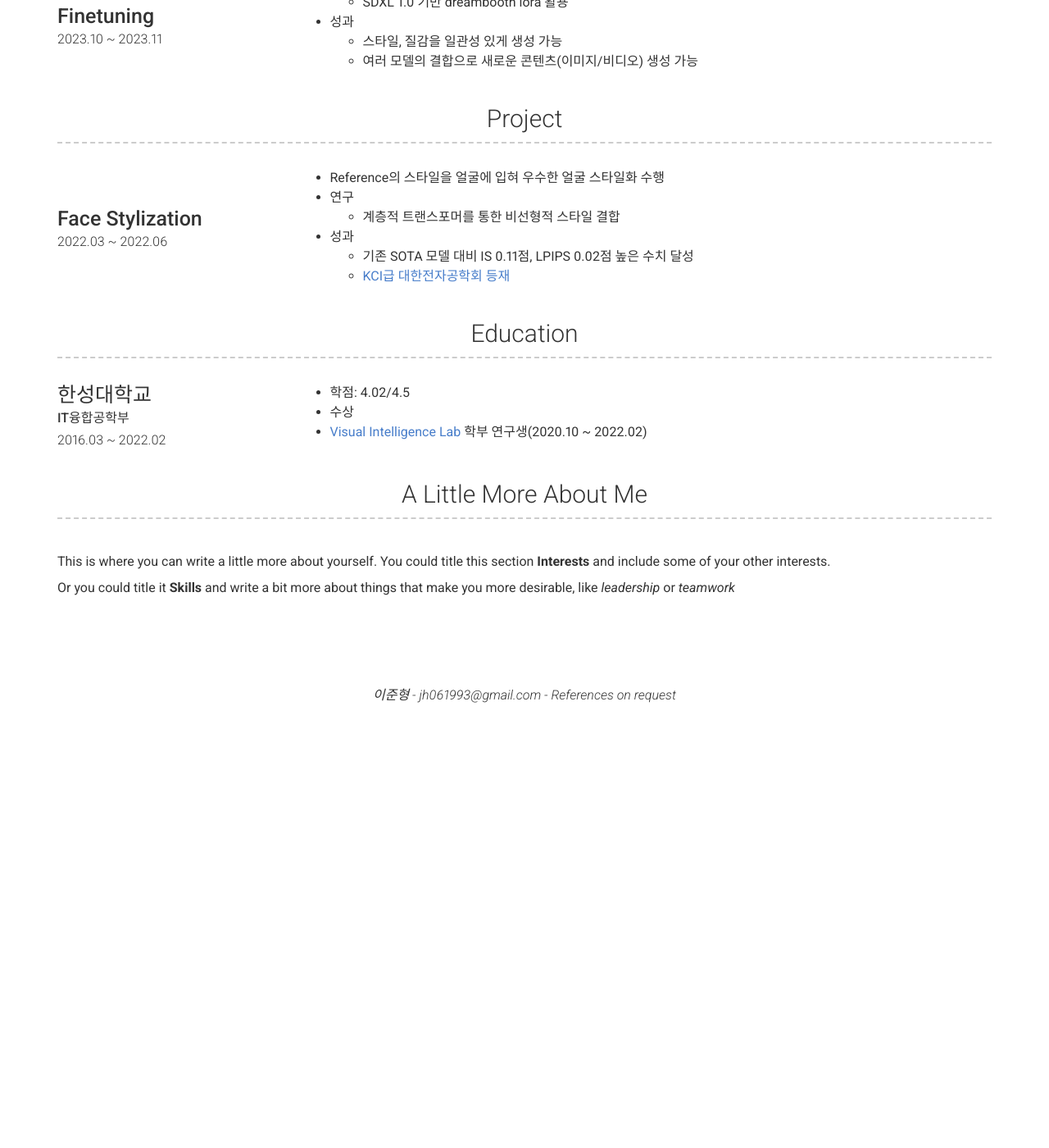
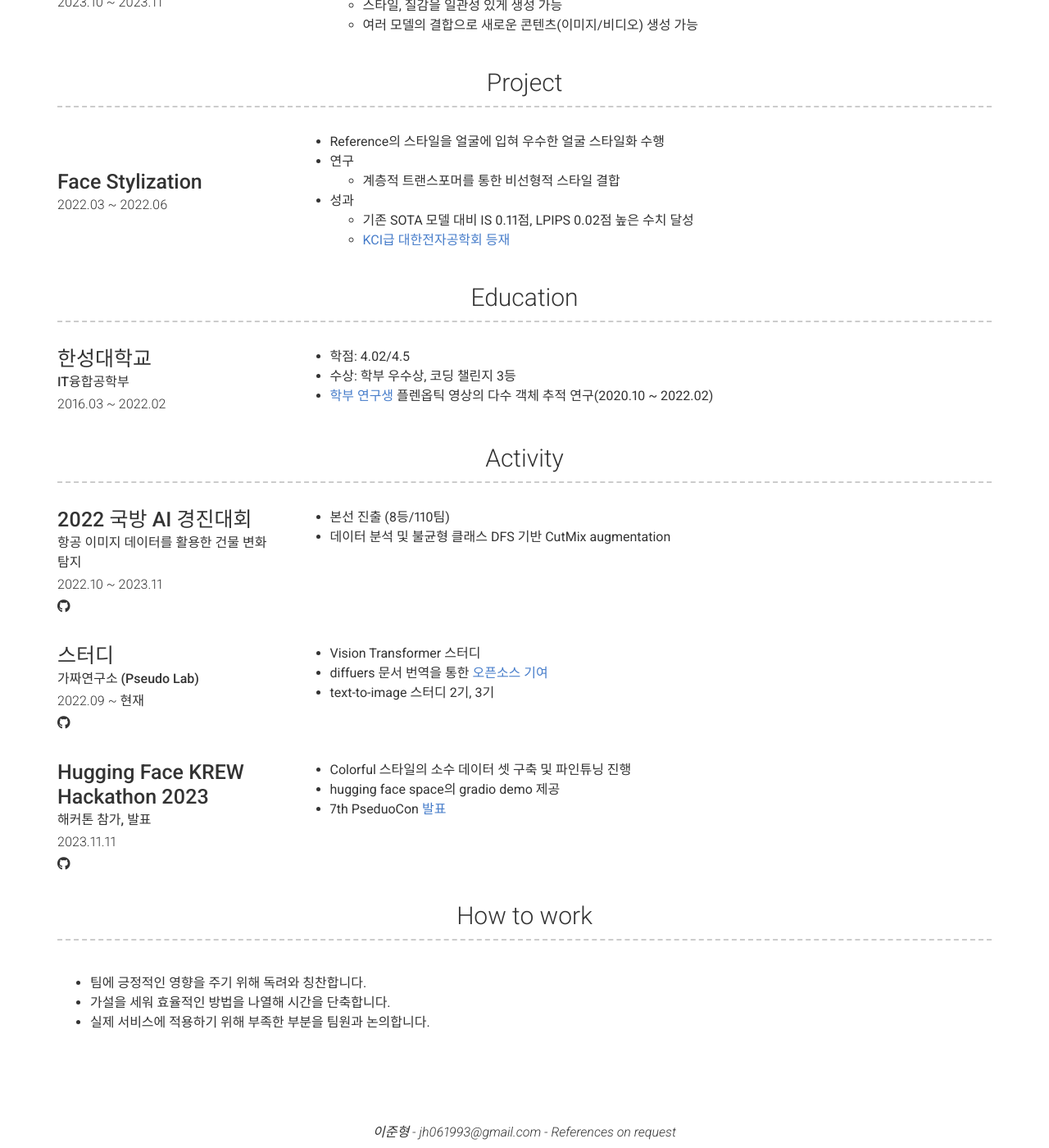
Before and after one commit to jjuun0/jjuun_resume, a Jekyll site: the page built from index.md, in a window 1280 px wide and 1400 px high, scrolled down 1066 px. Shown: the whole window at 82% size. Built offline with Jekyll 4.4.1, drawn with Linux system fonts in a browser that asks for light colours; nearby versions of some CDN libraries; before the commit the page ends 1934 px from its top, so only the background shows below that; some of the changed text lies outside the part shown.

Commit message:
add activity

```diff
--- a/_config.yml
+++ b/_config.yml
@@ -10,9 +10,9 @@ name: 이준형
 title: AI Research Engineer
 email: jh061993@gmail.com
 # email_title: Email (Email title override)
-phone: Your phone number (optional)
+#phone: Your phone number (optional)
 # phone_title: Phone (Phone title override)
-website: Your website (eg. https://google.com)(optional)
+#website: Your website (eg. https://google.com)(optional)
 # website_title: Web (Website title override)
 
 # Dark Mode (true/false/never)
@@ -52,9 +52,8 @@ additional_links:
 # about_title: About Me (Use this to override about section title)
 about_profile_image: images/profile.png
 about_content: | # this will include new lines to allow paragraphs
-  - 미디어 아트 전시 회사에서 AI Research Engineer로, <mark>이미지 생성 AI 연구</mark>를 통해 새롭고 다양한 컨텐츠를 창작하는 업무를 하고 있습니다.
-  - 실제 <mark>비즈니스 모델에 적용</mark>하기 위한 <mark>모델 고도화</mark>를 수행하는데 노력합니다.
-  - 이외에 <mark>최신 트랜드 파악</mark>하고 <mark>커뮤니케이션 능력</mark>을 향상시키기 위해 논문 스터디, 해커톤 등에 참여하여 <mark>생성 AI의 가치를 전달하며 성장</mark>하고자 합니다.
+  미디어 아트 전시 회사에서 AI Research Engineer로, **이미지 생성 AI 연구**를 통해 새롭고 다양한 컨텐츠를 창작하는 업무를 하고 있습니다. 더 나아가 **서비스**에 적용하기 위해 **모델 고도화**를 수행합니다.
+  이외에 **최신 트랜드 파악**하고 **커뮤니케이션 능력을 향상**시키기 위해 논문 스터디, 해커톤 등에 참여하여 **생성 AI의 가치를 전달하며 성장**하고자 합니다.
 
 
 
@@ -65,7 +64,7 @@ content:
       - layout: left
         border: weak  # Value of `weak` will display a weak border below this item. # Any
                       # other value (or no value) means no border will be displayed
-        title: Easywith | AI.Art team
+        title: AI.Art Team @ Easywith
         sub_title: 2023.03 ~ 현재
 
       - layout: top-left
@@ -97,7 +96,7 @@ content:
     content:
       - layout: top-left
         title: Face Stylization
-        caption: 학부 연구생
+        caption: 학부 프로젝트
         caption: 2022.03 ~ 2022.06
         description: | # this will include new lines to allow paragraphs
           - Reference의 스타일을 얼굴에 입혀 우수한 얼굴 스타일화 수행
@@ -106,6 +105,7 @@ content:
           - 성과
             - 기존 SOTA 모델 대비 IS 0.11점, LPIPS 0.02점 높은 수치 달성
             - [KCI급 대한전자공학회 등재](https://www.kci.go.kr/kciportal/ci/sereArticleSearch/ciSereArtiView.kci?sereArticleSearchBean.artiId=ART002960159)
+
 
   - title: Education
     layout: list
@@ -116,14 +116,56 @@ content:
         caption: 2016.03 ~ 2022.02
         description: | # this will include new lines to allow paragraphs
           - 학점: 4.02/4.5
-          - 수상
-          - [Visual Intelligence Lab](https://sites.google.com/view/hs-vilab) 학부 연구생(2020.10 ~ 2022.02)
-  - title: A Little More About Me
+          - 수상: 학부 우수상, 코딩 챌린지 3등
+          - [학부 연구생](https://sites.google.com/view/hs-vilab) 플렌옵틱 영상의 다수 객체 추적 연구(2020.10 ~ 2022.02)
+
+
+  - title: Activity
+    layout: list
+    content:
+      - layout: top-left
+        title: 2022 국방 AI 경진대회
+        sub_title: 항공 이미지 데이터를 활용한 건물 변화 탐지
+        caption: 2022.10 ~ 2023.11
+        description: | # this will include new lines to allow paragraphs
+          - 본선 진출 (8등/110팀)
+          - 데이터 분석 및 불균형 클래스 DFS 기반 CutMix augmentation
+        additional_links:
+          - title: jjuun0/MAICON
+            icon: fab fa-github
+
+      - layout: top-left
+        title: 스터디
+        sub_title: 가짜연구소 (Pseudo Lab)
+        caption: 2022.09 ~ 현재
+        description: | # this will include new lines to allow paragraphs
+          - Vision Transformer 스터디
+          - diffuers 문서 번역을 통한 [오픈소스 기여](https://github.com/huggingface/diffusers/commit/8b18cd8e7f6be0cf2904dfec4285d4ba98c5586f)
+          - text-to-image 스터디 2기, 3기
+        additional_links:
+          - title: jjuun0/text-to-image-generation
+            icon: fab fa-github
+
+      - layout: top-left
+        title: Hugging Face KREW Hackathon 2023
+        sub_title: 해커톤 참가, 발표
+        caption: 2023.11.11
+        description: | # this will include new lines to allow paragraphs
+          - Colorful 스타일의 소수 데이터 셋 구축 및 파인튜닝 진행
+          - hugging face space의 gradio demo 제공
+          - 7th PseduoCon [발표](https://www.linkedin.com/posts/jjuun0_7th-pseduocon-%EC%B0%B8%EA%B0%80-%ED%9B%84%EA%B8%B0-%EA%B0%80%EC%A7%9C%EC%97%B0%EA%B5%AC%EC%86%8C%EB%A5%BC-%EC%B2%98%EC%9D%8C-%EC%95%8C%EA%B2%8C-%EB%90%98%EC%97%88%EB%8A%94%EC%A7%80-activity-7129793325473157120-PvQt?utm_source=share&utm_medium=member_desktop)
+        additional_links:
+          - title: jjuun0/Colorful-illustration
+            icon: fab fa-github
+
+
+  - title: How to work
     layout: text
     content: | # this will include new lines to allow paragraphs
-      This is where you can write a little more about yourself. You could title this section **Interests** and include some of your other interests.
+      - 팀에 긍정적인 영향을 주기 위해 독려와 칭찬합니다.
+      - 가설을 세워 효율적인 방법을 나열해 시간을 단축합니다.
+      - 실제 서비스에 적용하기 위해 부족한 부분을 팀원과 논의합니다.
 
-      Or you could title it **Skills** and write a bit more about things that make you more desirable, like *leadership* or *teamwork*
 
 # Footer
 footer_show_references: true
```
